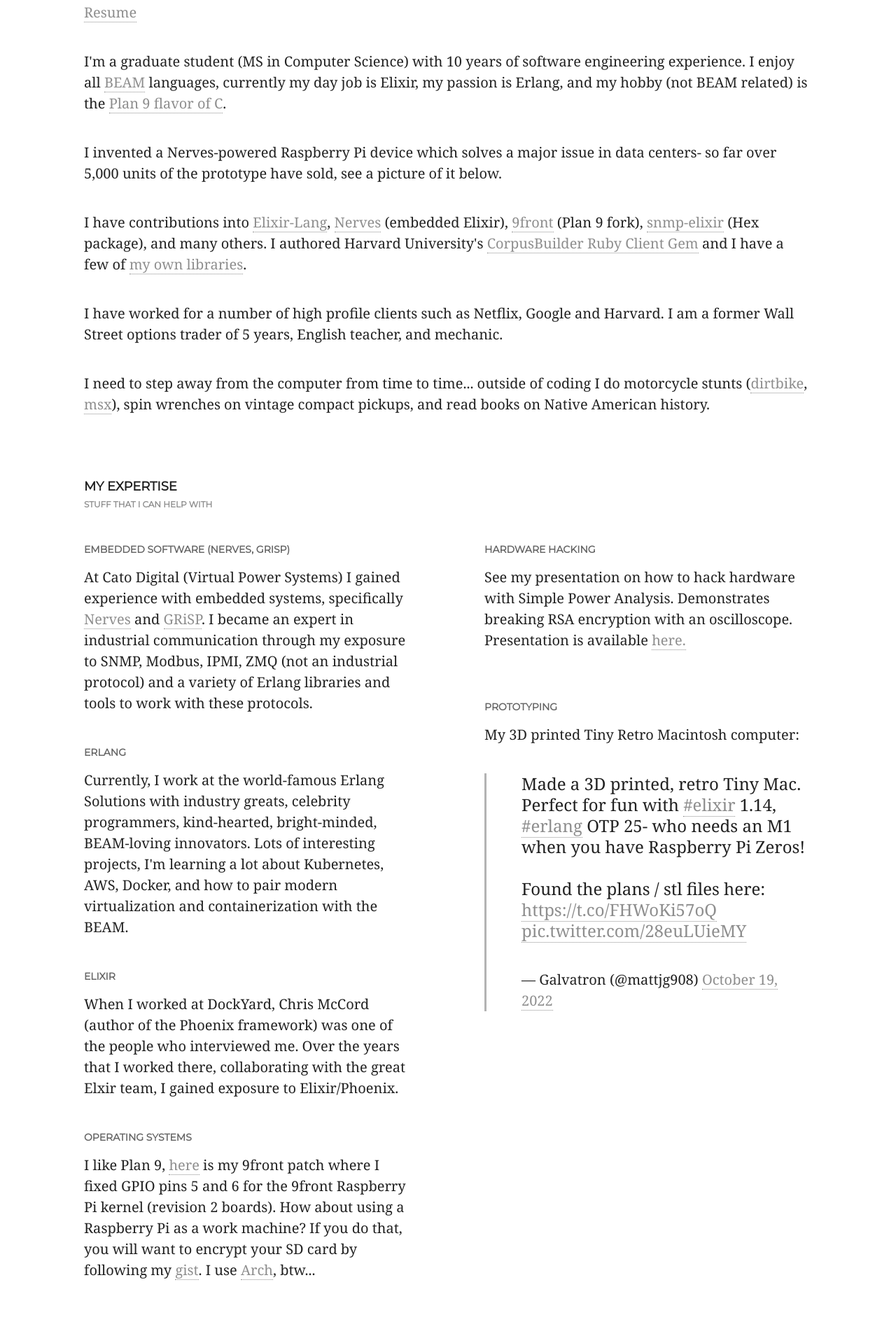
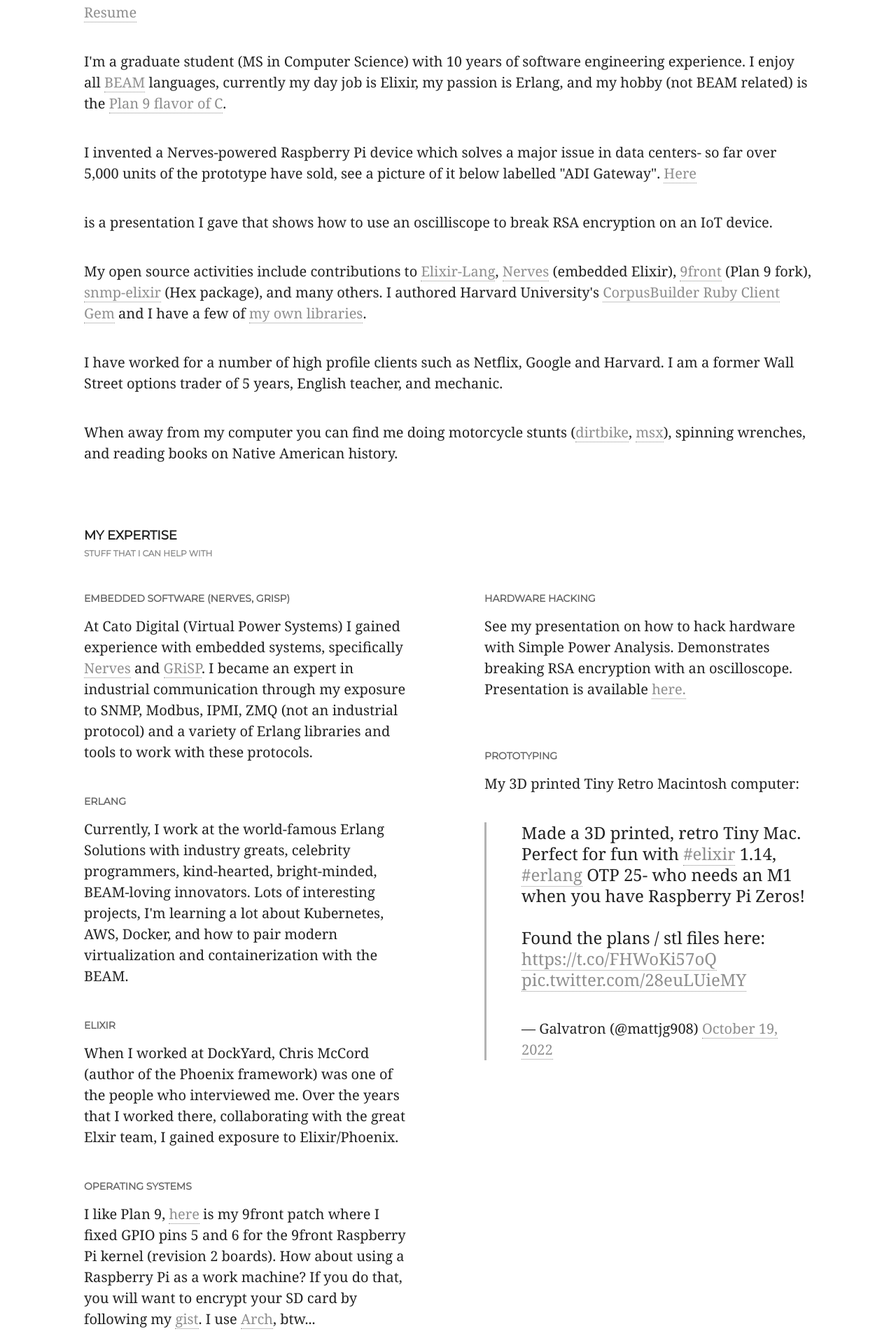
Before and after one commit to mattjg908/mattjg908.github.com, a Jekyll site: the page built from about/index.html, in a window 1280 px wide. Shown: the part 371-2280 px from the top of the page at 70% size. Built offline with Jekyll 4.4.1, drawn with Linux system fonts in a browser that asks for light colours; some web fonts are replaced; comment, search, counter and statistics services are not loaded; grey boxes are pictures that could not be loaded.

Commit message:
master Update about

```diff
--- a/about/index.html
+++ b/about/index.html
@@ -21,9 +21,12 @@
             (not BEAM related) is the <a href="http://doc.cat-v.org/plan_9/programming/c_programming_in_plan_9">Plan 9 flavor of C</a>.
             </p>
 
-            <p>I invented a Nerves-powered Raspberry Pi device which solves a major issue in data centers- so far over 5,000 units of the prototype have sold, see a picture of it below.</p>
+            <p>I invented a Nerves-powered Raspberry Pi device which solves a major issue in data centers- so far over 5,000 units of the prototype have sold, see a picture of it below labelled "ADI Gateway".
+               <a href="https://docs.google.com/presentation/d/13RBVlxzd8dM_yB_70Rmzda348xZdte2t/edit?usp=sharing&ouid=104704378500619256091&rtpof=true&sd=true">Here</a></p> is a presentation I gave that shows
+               how to use an oscilliscope to break RSA encryption on an IoT device.
+            </p>
 
-            <p>I have contributions into <a
+            <p>My open source activities include contributions to <a
               href="https://github.com/elixir-lang/elixir-lang.github.com/pull/1560">Elixir-Lang</a>,
               <a href="https://github.com/nerves-project/nerves_examples/commit/91f5e9f4df8f26481bef490c28152b489bfe00dd">Nerves</a> (embedded Elixir),
               <a href="https://inbox.vuxu.org/9front/EDBD57AF64B89A8BF8BC817BD0AFE9F3@felloff.net/T/#t">9front</a> (Plan 9 fork),
@@ -38,10 +41,9 @@
  Harvard. I am a former Wall Street
 options trader of 5 years, English teacher, and mechanic.</p>
 
-<p>I need to step away from the computer from time to time... outside
-of coding I do motorcycle stunts (<a href="https://youtu.be/1jLTRDY_gB4">dirtbike</a>,
+<p>When away from my computer you can find me doing motorcycle stunts (<a href="https://youtu.be/1jLTRDY_gB4">dirtbike</a>,
 <a href="https://www.youtube.com/watch?v=3o0gy-JqgmQ&feature=youtu.be">msx</a>),
- spin wrenches on vintage compact pickups, and read books on Native American history.
+ spinning wrenches, and reading books on Native American history.
         </section>
 
         <section class="page-content clearfix">
```
